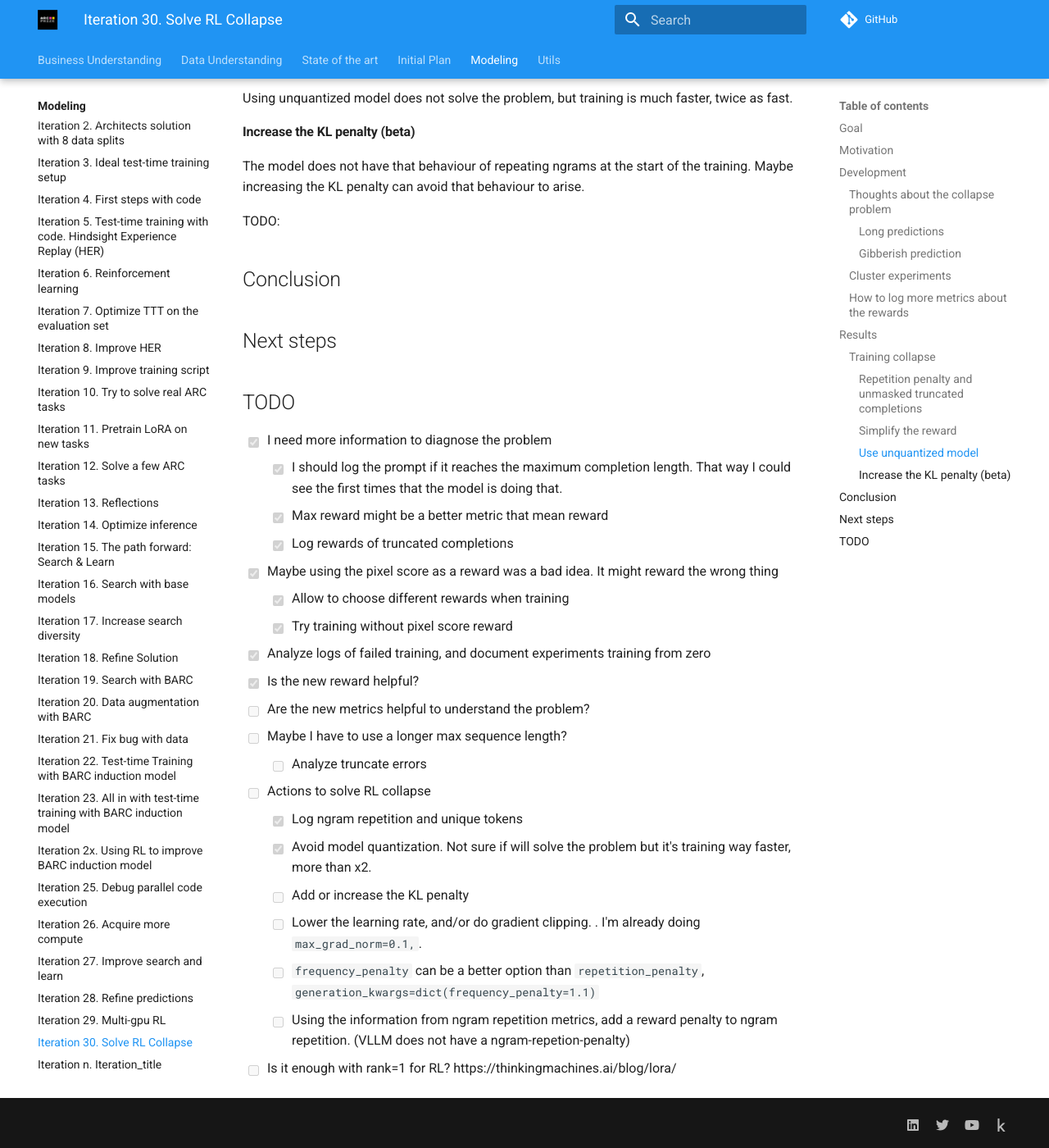
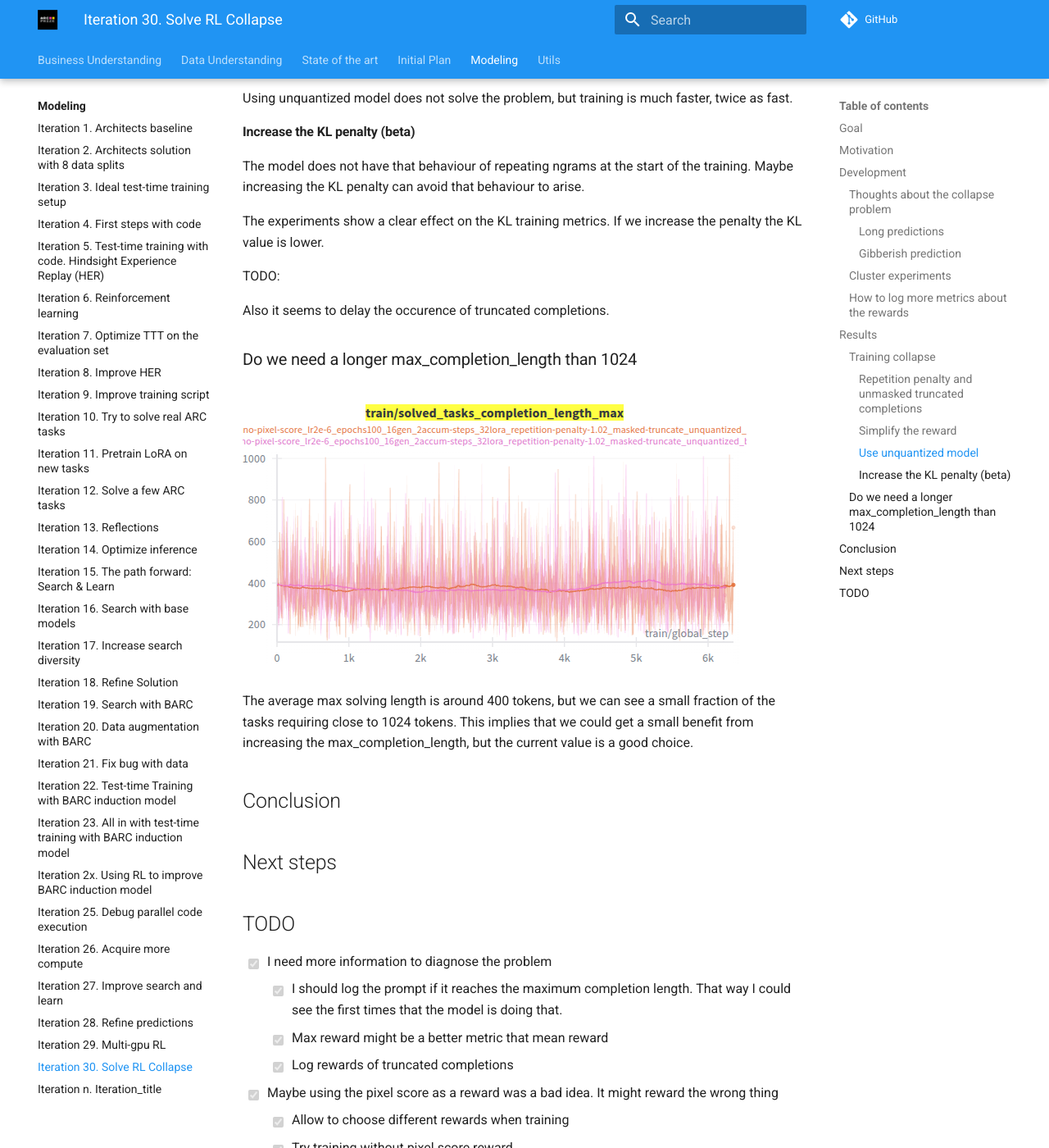
Before and after one commit to ironbar/arc25, an MkDocs documentation site: the page built from docs/modeling/Iteration_30_solve_RL_collapse.md, in a window 1280 px wide and 1400 px high, scrolled down 9293 px. Shown: the whole window at 82% size. Built offline with MkDocs 1.6.1 and Material for MkDocs 9.7.7, drawn with Linux system fonts in a browser that asks for light colours; comment, search, counter and statistics services are not loaded; some of the changed text lies outside the part shown.

Commit message:
updated documentation

```diff
--- a/docs/modeling/Iteration_30_solve_RL_collapse.md
+++ b/docs/modeling/Iteration_30_solve_RL_collapse.md
@@ -388,7 +388,20 @@
 The model does not have that behaviour of repeating ngrams at the start of the training. Maybe increasing
 the KL penalty can avoid that behaviour to arise.
 
+The experiments show a clear effect on the KL training metrics. If we increase the penalty the KL value
+is lower.
+
 TODO:
+
+Also it seems to delay the occurence of truncated completions.
+
+### Do we need a longer max_completion_length than 1024
+
+![alt text](res/1759897605258_image.png)
+
+The average max solving length is around 400 tokens, but we can see a small fraction of the tasks requiring
+close to 1024 tokens. This implies that we could get a small benefit from increasing the max_completion_length,
+but the current value is a good choice.
 
 ## Conclusion
 
```
Also changed, not shown: other parts of docs/modeling/Iteration_30_solve_RL_collapse.md (+3 -3 lines), docs/modeling/res/1759897605258_image.png (added).
